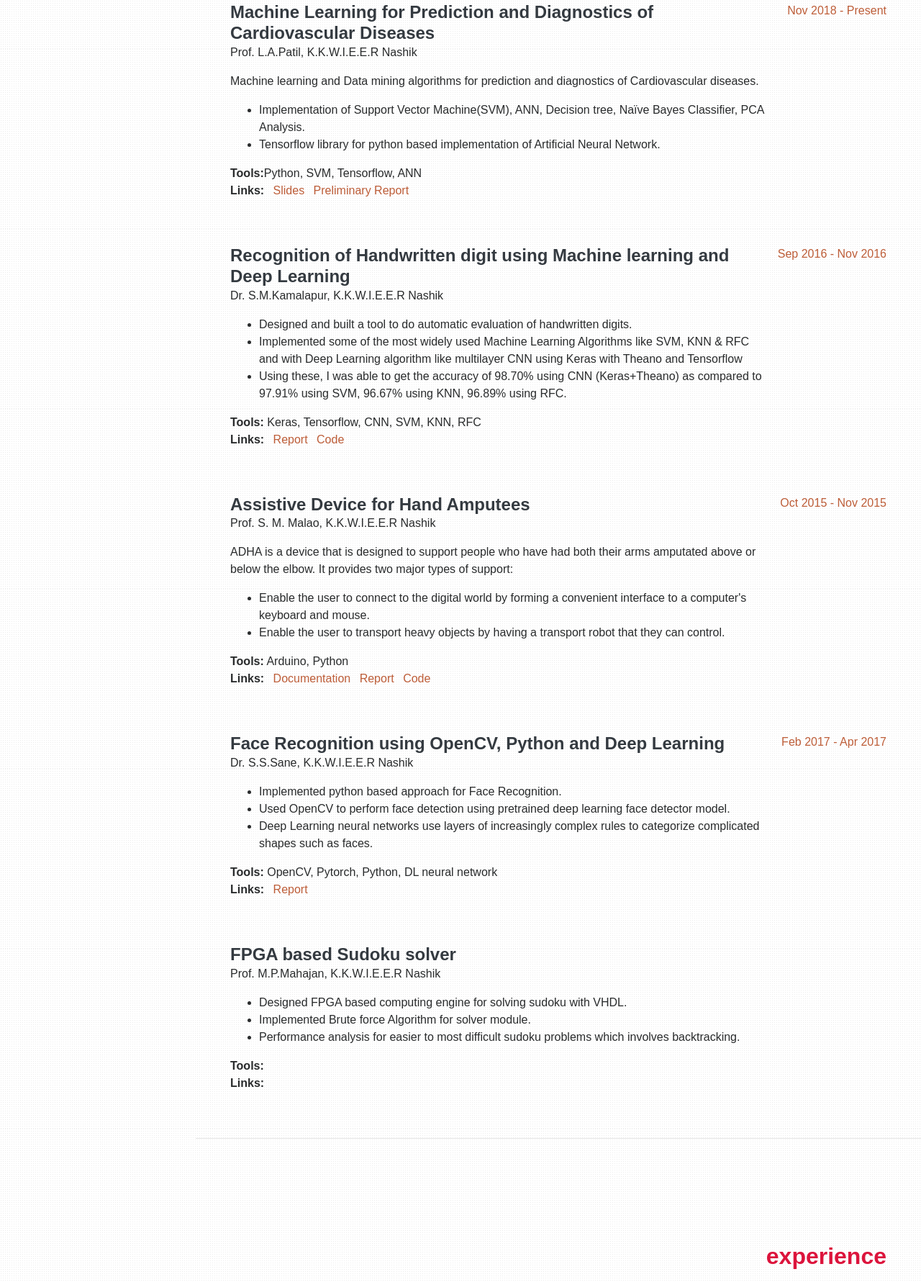
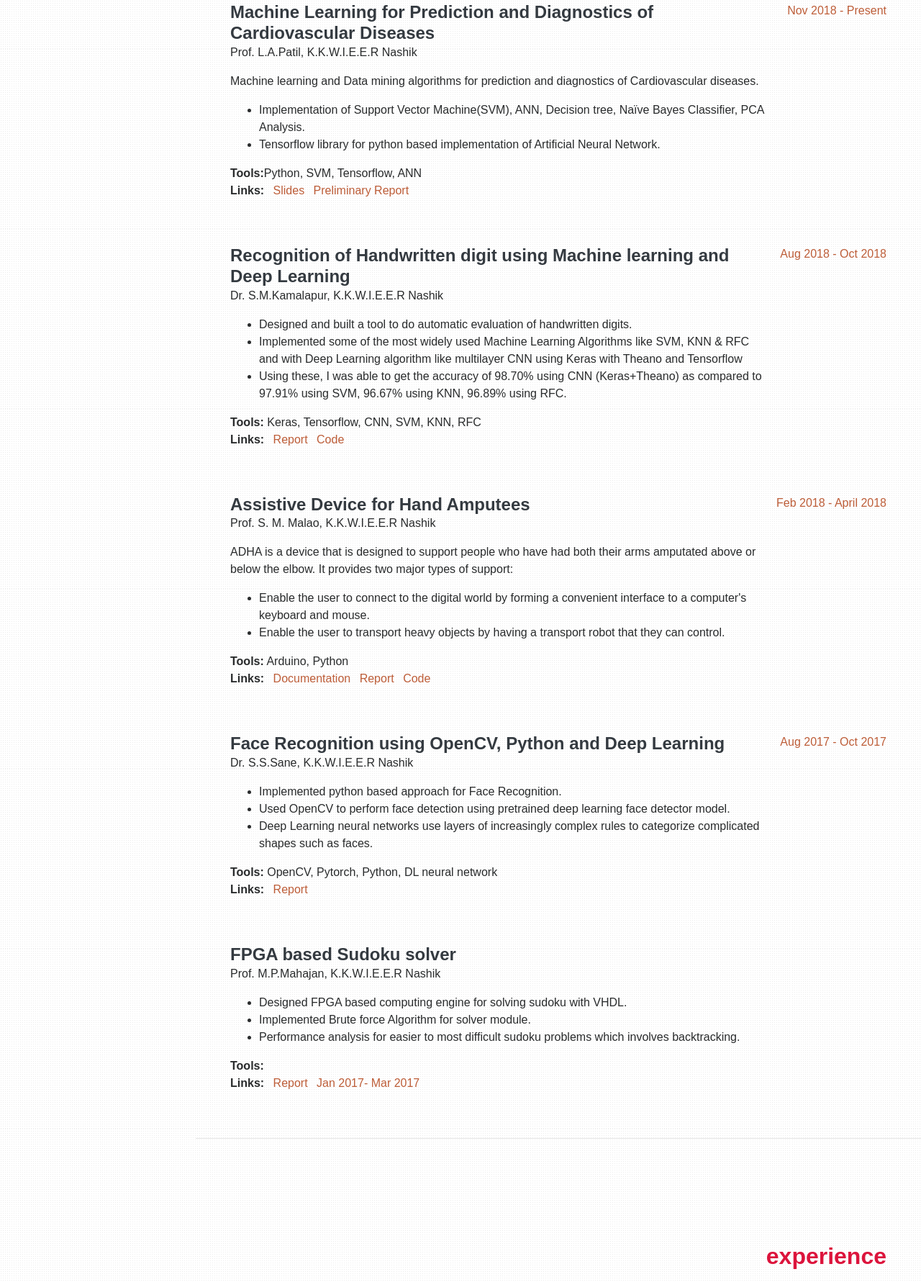
Before and after one commit to shaswatjeetendra/shaswatjeetendra.github.io, a plain HTML site: page index.html in a window 1280 px wide. Shown: the part 932-2713 px from the top of the page at 72% size. Drawn offline with Linux system fonts and the light colour scheme; files that its build step writes are made by us from their sources; files whose address does not match are found by name.

Commit message:
Update index.html

```diff
--- a/index.html
+++ b/index.html
@@ -5,7 +5,7 @@
 
     <meta charset="utf-8">
     <meta name="viewport" content="width=device-width, initial-scale=1, shrink-to-fit=no">
-    <meta name="description" content="Shaswat Babhulgaonkar· B. Eng from K.K.W.I.E.E.R Nashik · Interested in Machine Learning, Artificial Intelligence Robotics and Human Computer interaction">
+    <meta name="description" content="Shaswat J Babhulgaonkar· B. Eng from K.K.W.I.E.E.R Nashik · Interested in Machine Learning, Artificial Intelligence Robotics and Human Computer interaction">
     <meta name="author" content="">
 
     <title>Shaswat J Babhulgaonkar</title>
@@ -31,7 +31,7 @@
       <a class="navbar-brand js-scroll-trigger" href="#page-top">
         <span class="d-block d-lg-none">Shaswat Babhulgaonkar</span>
         <span class="d-none d-lg-block">
-          <img class="img-fluid img-profile rounded-circle mx-auto mb-2"  src="shaswat.jpg" alt="">
+          <img class="img-fluid img-profile rounded-circle mx-auto mb-2"  src="theme.jpg" alt="">
         </span>
       </a>
       <button class="navbar-toggler" type="button" data-toggle="collapse" data-target="#navbarSupportedContent" aria-controls="navbarSupportedContent" aria-expanded="false" aria-label="Toggle navigation">
@@ -83,7 +83,7 @@
           <!-- <div class="subheading mb-5">
             B. Eng (CSE) from K.K.W.I.E.E.R Nashik
           </div> -->
-          <!-- <div class="subheading mb-5">Enthusiast, Thinker ·
+          <!-- <div class="subheading mb-5">Enthusiast, Thinker·
             <a href="mailto:sbabhulgaonkar522@gmail.com">sbabhulgaonkar522@gmail.com</a>
           </div> -->
           <p class="lead mb-5"> Hello! It seems you have stubled on my homepage.
@@ -94,7 +94,7 @@
             I am currently pursuing my <b>Bachelor's degree</b> at K.K.W.I.E.E.R Nashik in the department of Computer Science.
             <br>
             <br>
-            I am immensely interested in the field of Machine Learning, Artificial Intelligence and Human Computer Interaction.
+            I am immensely interested in the field of Machine Learning, Artificial Intelligence & Robotics and Human Computer Interaction.
             <br>
             <br>
             You can contact me through any of the medium mentioned below. <b>Have Fun! <i class="fa fa-smile-o" aria-hidden="true"></i></b></p>
@@ -177,7 +177,7 @@
                    </p>
                   </div>
                   <div class="resume-date text-md-right">
-                    <span class="text-primary">Sep 2016 - Nov 2016</span>
+                    <span class="text-primary">Aug 2018 - Oct 2018</span>
                   </div>
                 </div>
 
@@ -209,7 +209,7 @@
                     </p>
                   </div>
                   <div class="resume-date text-md-right">
-                    <span class="text-primary">Oct 2015 - Nov 2015</span>
+                    <span class="text-primary">Feb 2018 - April 2018</span>
                   </div>
                 </div>
 
@@ -236,7 +236,7 @@
                     </p>
                   </div>
                   <div class="resume-date text-md-right">
-                    <span class="text-primary">Feb 2017 - Apr 2017</span>
+                    <span class="text-primary">Aug 2017 - Oct 2017</span>
                   </div>
                 </div>
 
@@ -257,13 +257,16 @@
                           <b>Links:</b>
                         </li>
                         <li class="list-inline-item">
+                          <a href="report(4).pdf">Report</a>
+                        </li>
+                        <li class="list-inline-item">
                           <a href="https://github.com/petrstehlik/sudoku-vhdl>Code</a>
                         </li>
                     </ul>
                       </p>
                     </div>
                     <div class="resume-date text-md-right">
-                      <span class="text-primary"></span>
+                      <span class="text-primary">Jan 2017- Mar 2017</span>
                     </div>
                   </div>
               </div>
```
